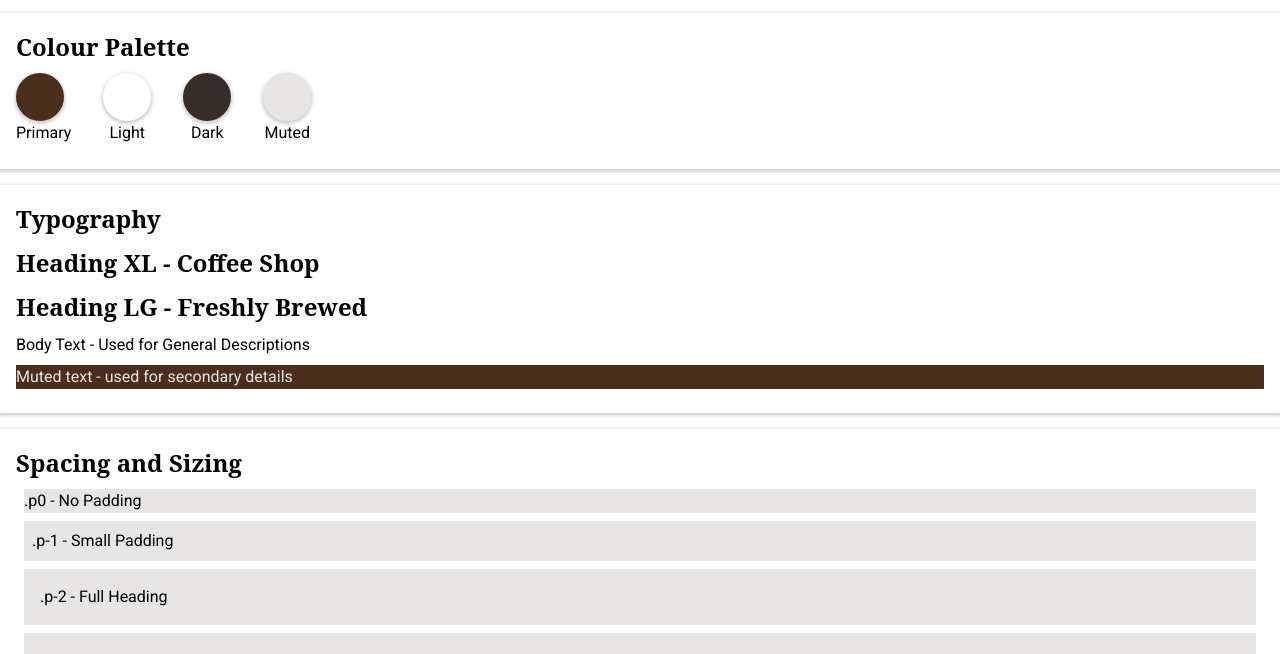
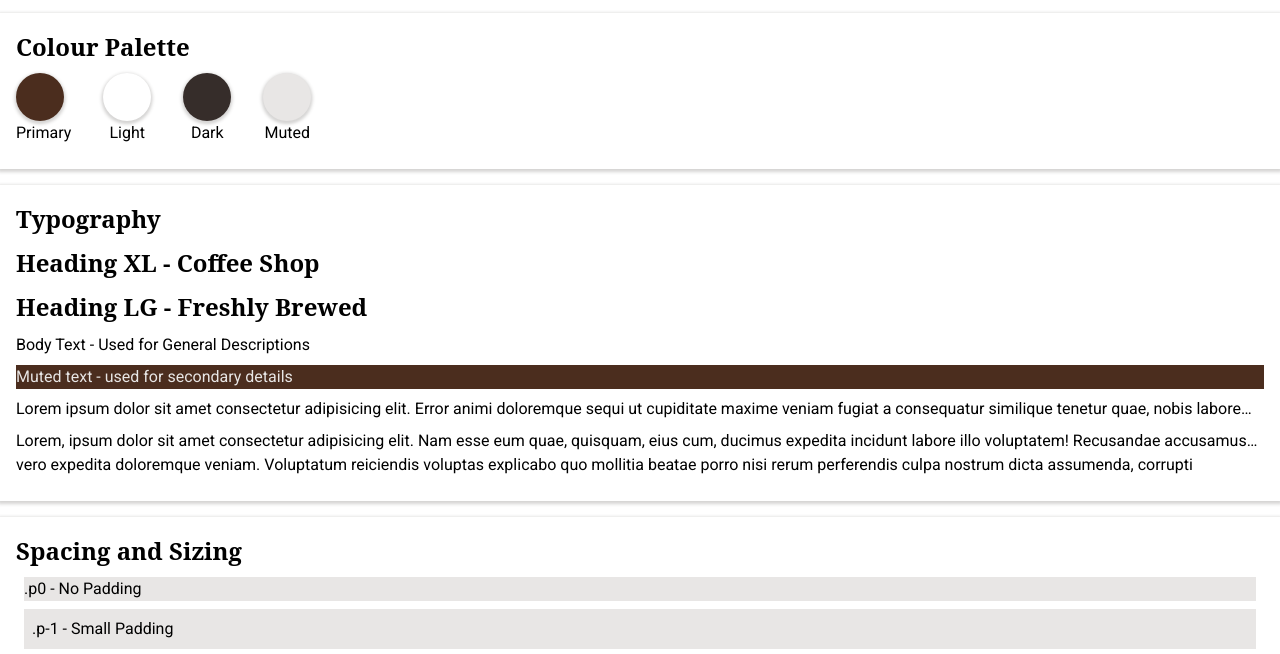
Before and after one commit to simonazivkovic05/website-design, a plain HTML site: page coffee/style-guide.html in a window 1280 px wide. Shown: the part 99-753 px from the top of the page. Drawn offline with Linux system fonts and the light colour scheme.

Commit message:
Completed the style guide

```diff
--- a/coffee/style-guide.html
+++ b/coffee/style-guide.html
@@ -53,6 +53,10 @@
             <h2 class="heading-lg">Heading LG - Freshly Brewed</h2>
             <p>Body Text - Used for General Descriptions</p>
             <p class="bg-primary text-muted">Muted text - used for secondary details</p>
+
+            <p class="line-1">Lorem ipsum dolor sit amet consectetur adipisicing elit. Error animi doloremque sequi ut cupiditate maxime veniam fugiat a consequatur similique tenetur quae, nobis labore inventore excepturi obcaecati alias suscipit? Ipsam ut, obcaecati voluptas consequatur repudiandae sequi, explicabo iure amet quidem quasi tenetur aspernatur voluptate voluptates, laborum non quisquam. Obcaecati commodi tenetur cum saepe dolor. Aspernatur commodi veniam officiis voluptatibus itaque repellendus repudiandae quos, ullam hic assumenda nulla nostrum deleniti vitae aut numquam excepturi qui. Assumenda beatae id earum nesciunt vero tempore reprehenderit minima, similique neque harum veritatis recusandae facilis consequatur numquam quaerat ad praesentium nostrum quis deserunt optio fugiat magni.</p>
+            <p class="line-2">Lorem, ipsum dolor sit amet consectetur adipisicing elit. Nam esse eum quae, quisquam, eius cum, ducimus expedita incidunt labore illo voluptatem! Recusandae accusamus vero expedita doloremque veniam. Voluptatum reiciendis voluptas explicabo quo mollitia beatae porro nisi rerum perferendis culpa nostrum dicta assumenda, corrupti dignissimos deleniti rem quae. Ullam obcaecati facere vitae natus molestias possimus a consequuntur rem ipsam nulla dolor adipisci maxime ut cum laboriosam placeat quos cupiditate odit, magnam tempore consectetur alias, expedita saepe necessitatibus. Quis, molestias ipsa. Quibusdam est ratione debitis consectetur voluptate, nemo dolor odit. Eum corporis magni necessitatibus distinctio voluptatibus autem aut harum dolor rerum temporibus.</p>
+
         </section>
 
         <section>
--- a/coffee/style.css
+++ b/coffee/style.css
@@ -194,3 +194,26 @@ p {
 .swatch .swatch-name {
     text-align: center;
 }
+
+/*************************************TEXT*************************************/
+.line-1{
+    display: -webkit-box;
+    -webkit-box-orient: vertical;
+    -webkit-line-clamp: 1;
+    line-clamp: 1;
+
+    height: 1.5em;
+    overflow: clip;
+    text-overflow: ellipsis;
+}
+
+.line-2{
+    display: -webkit-box;
+    -webkit-box-orient: vertical;
+    -webkit-line-clamp: 1;
+    line-clamp: 2;
+
+    height: 3em;
+    overflow: clip;
+    text-overflow: ellipsis;
+}
```
